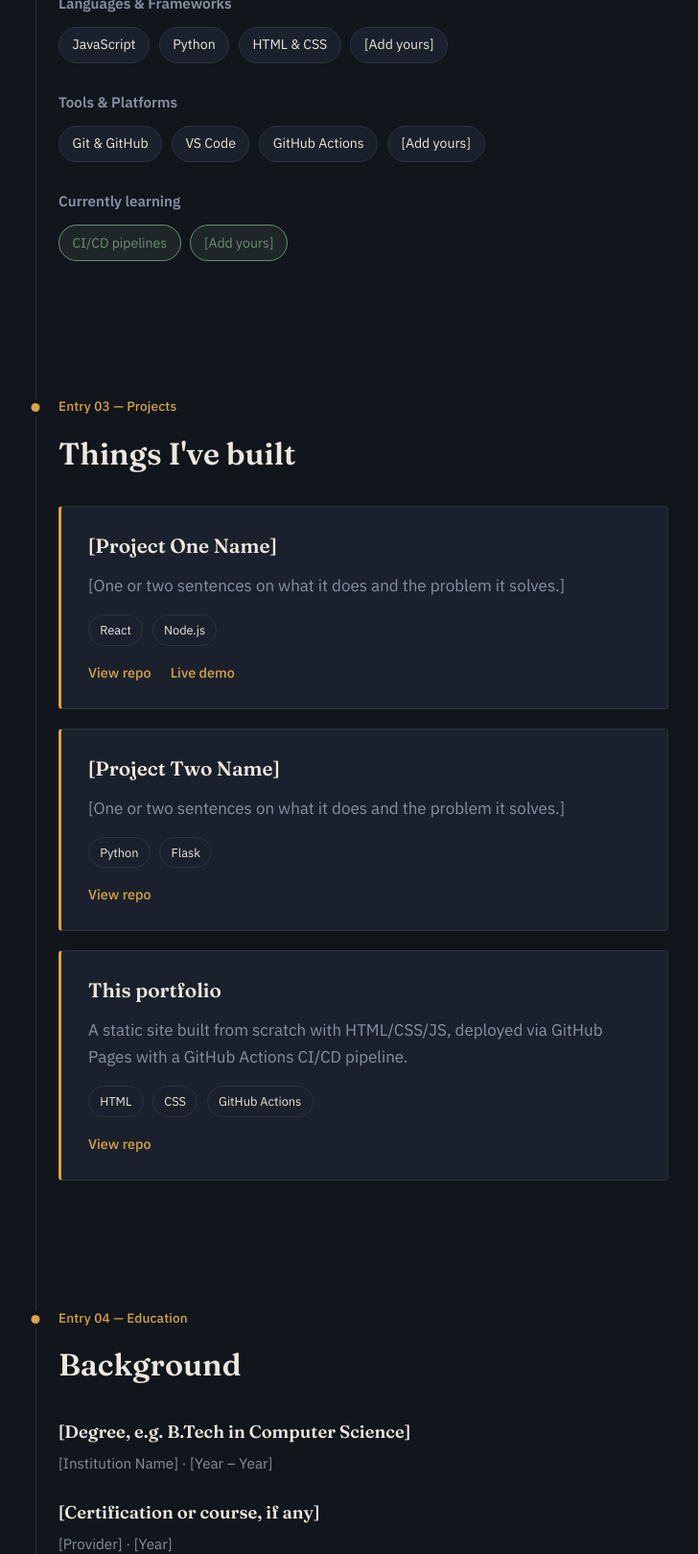
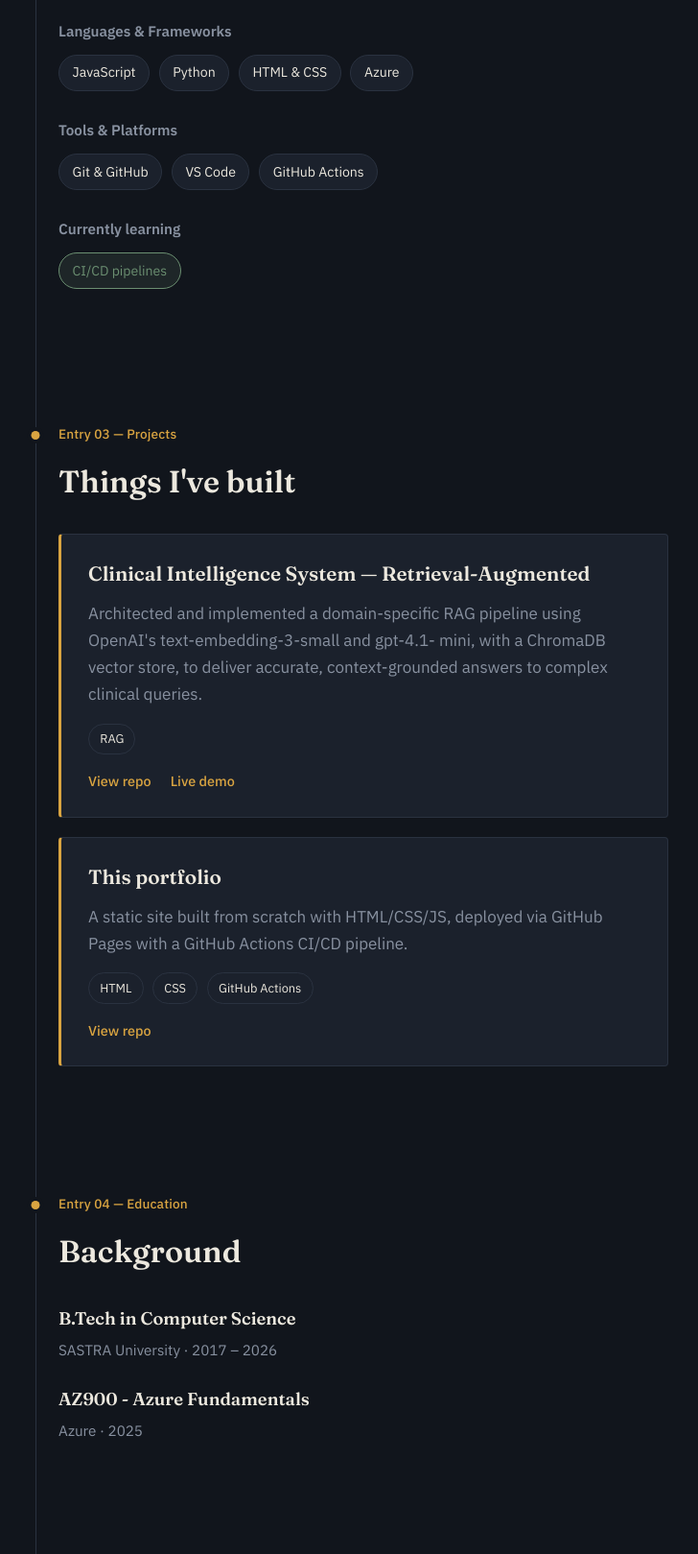
Before and after one commit to VarunK246/my-profile, a plain HTML site: page index.html in a window 1280 px wide. Shown: the part 692-2311 px from the top of the page at 96% size, without its empty margins (291-1019 px from the left). Drawn offline with Linux system fonts and the light colour scheme; files that its build step writes are made by us from their sources; files whose address does not match are found by name.

Commit message:
updated placeholders in html

```diff
--- a/index.html
+++ b/index.html
@@ -35,11 +35,11 @@
     <!-- HERO -->
     <section class="entry hero" id="top">
       <p class="entry-date">Entry 01 — Introduction</p>
-      <h1 class="hero-title">Hi, I'm <span>[YOUR NAME]</span>.<br />I build things for the web.</h1>
+      <h1 class="hero-title">Hi, I'm <span>Varun Karthik</span>.<br />I build things for the web.</h1>
       <p class="hero-lede">
-        [One or two sentences about who you are and what you're focused on right now —
-        e.g. "I'm a backend developer learning frontend and DevOps practices,
-        documenting the journey one project at a time."]
+      Full-stack developer with 5 years of experience building high-traffic applications, combining expertise in React and
+TypeScript based micro frontend architecture with backend microservice development using Java/SpringBoot.
+Proficient in complex pharmacy domain workflows.
       </p>
       <div class="hero-actions">
         <a href="#projects" class="btn btn-primary">See my work</a>
@@ -58,7 +58,7 @@
           <li class="tag">JavaScript</li>
           <li class="tag">Python</li>
           <li class="tag">HTML &amp; CSS</li>
-          <li class="tag">[Add yours]</li>
+          <li class="tag">Azure</li>
         </ul>
       </div>
 
@@ -68,7 +68,6 @@
           <li class="tag">Git &amp; GitHub</li>
           <li class="tag">VS Code</li>
           <li class="tag">GitHub Actions</li>
-          <li class="tag">[Add yours]</li>
         </ul>
       </div>
 
@@ -76,7 +75,6 @@
         <h3 class="skill-group-title">Currently learning</h3>
         <ul class="tag-list">
           <li class="tag tag-learning">CI/CD pipelines</li>
-          <li class="tag tag-learning">[Add yours]</li>
         </ul>
       </div>
     </section>
@@ -87,13 +85,13 @@
       <h2 class="entry-title">Things I've built</h2>
 
       <div class="project-card">
-        <h3 class="project-title">[Project One Name]</h3>
+        <h3 class="project-title">Clinical Intelligence System — Retrieval-Augmented</h3>
         <p class="project-desc">
-          [One or two sentences on what it does and the problem it solves.]
+        Architected and implemented a domain-specific RAG pipeline using OpenAI's text-embedding-3-small and gpt-4.1-
+mini, with a ChromaDB vector store, to deliver accurate, context-grounded answers to complex clinical queries.
         </p>
         <ul class="tag-list tag-list-small">
-          <li class="tag">React</li>
-          <li class="tag">Node.js</li>
+          <li class="tag">RAG</li>
         </ul>
         <div class="project-links">
           <a href="#" class="link-arrow">View repo</a>
@@ -101,19 +99,6 @@
         </div>
       </div>
 
-      <div class="project-card">
-        <h3 class="project-title">[Project Two Name]</h3>
-        <p class="project-desc">
-          [One or two sentences on what it does and the problem it solves.]
-        </p>
-        <ul class="tag-list tag-list-small">
-          <li class="tag">Python</li>
-          <li class="tag">Flask</li>
-        </ul>
-        <div class="project-links">
-          <a href="#" class="link-arrow">View repo</a>
-        </div>
-      </div>
 
       <div class="project-card">
         <h3 class="project-title">This portfolio</h3>
@@ -138,13 +123,13 @@
       <h2 class="entry-title">Background</h2>
 
       <div class="edu-item">
-        <h3 class="edu-degree">[Degree, e.g. B.Tech in Computer Science]</h3>
-        <p class="edu-meta">[Institution Name] · [Year – Year]</p>
+        <h3 class="edu-degree">B.Tech in Computer Science</h3>
+        <p class="edu-meta">SASTRA University · 2017 – 2026</p>
       </div>
 
       <div class="edu-item">
-        <h3 class="edu-degree">[Certification or course, if any]</h3>
-        <p class="edu-meta">[Provider] · [Year]</p>
+        <h3 class="edu-degree">AZ900 - Azure Fundamentals</h3>
+        <p class="edu-meta">Azure · 2025</p>
       </div>
     </section>
 
@@ -164,7 +149,7 @@
   </main>
 
   <footer class="site-footer">
-    <p>Built and deployed by [YOUR NAME] · <span id="year"></span></p>
+    <p>Built and deployed by Varun Karthik · <span id="year"></span></p>
   </footer>
 
   <script src="js/script.js"></script>
```
